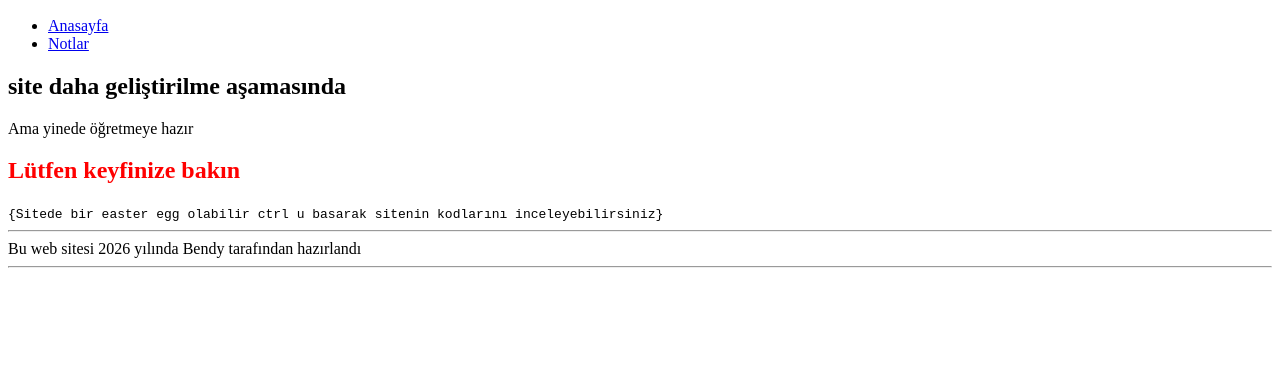
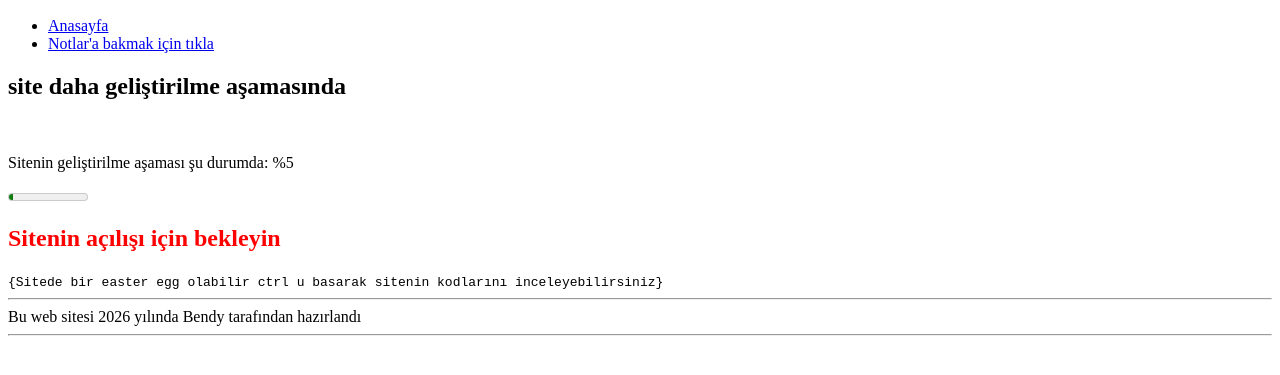
Before and after one commit to 0mert0/html, a plain HTML site: page index.html in a window 1280 px wide. Shown: the part 191-566 px from the top of the page. Drawn offline with Linux system fonts and the light colour scheme.

Commit message:
index.html
Yeni kodlar ve easter egg eklendi

```diff
--- a/index.html
+++ b/index.html
@@ -14,21 +14,23 @@
             <img src="karga.gif">
              <h2>Linkler ↆ</h2><ul>
             <li><a href="index.html">Anasayfa</a></li>
-            <li><a href="not.html">Notlar</a></li>
+            <li><a href="not.html">Notlar'a bakmak için tıkla</a></li>
             </ul>
         </nav>
         <section>
             <article>
-                <h2>site daha geliştirilme aşamasında</h2>
+                <h2>site daha geliştirilme aşamasında</h2> <br />
             </article>
             <article>
-                <p>Ama yinede öğretmeye hazır</p>
+                <p>Sitenin geliştirilme aşaması şu durumda: %5</p>
+                <meter min="0" max="100" value="5">5</meter>
             </article>
         </section>
         <aside>
-            <h1 id="baslik1" style="color:red" title="Adminden mesaj">Lütfen keyfinize bakın</h1>
+            <h1 id="baslik1" style="color:red" title="Adminden mesaj">Sitenin açılışı için bekleyin</h1>
              <code>
                     {Sitede bir easter egg olabilir ctrl u basarak sitenin kodlarını inceleyebilirsiniz}
+                    <!--sitede bir easter egg yok ama yorum satırını buldun tebrikler-->
                 </code>
         </aside>
         <footer>
```
